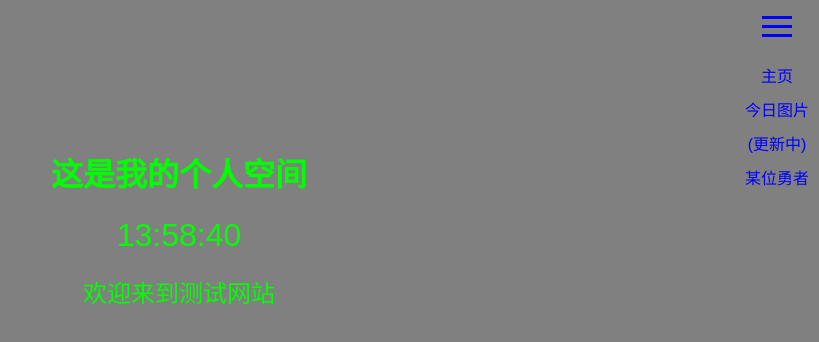
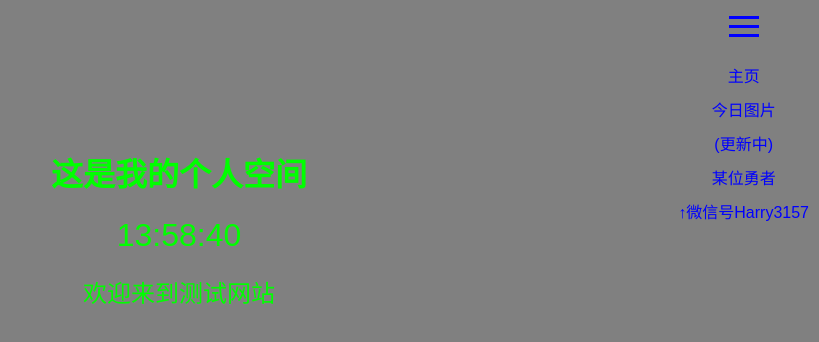
Before and after one commit to ZLZHnamioohi/ZLZH, a plain HTML site: page index.html in a window 1280 px wide. Both pictures are taken after a click on the element 1255 px from the left and 26 px from the top of the page. Shown: the whole page, without its empty margins (461-1280 px from the left). Drawn offline with Linux system fonts and the light colour scheme.

Commit message:
Update index.html

```diff
--- a/index.html
+++ b/index.html
@@ -20,6 +20,7 @@
     <li><a href="#">今日图片</a></li>
     <li><a href="#">(更新中)</a></li>
     <li><a href="https://b23.tv/5Dfj1x3">某位勇者</a></li> <!-- 新加的导航项 -->
+    <li><a href="#">↑微信号Harry3157</a></li>
   </ul>
 </nav>
 <script src="scripts.js"></script> <!-- 这里链接到您的 JavaScript 文件 -->
```
